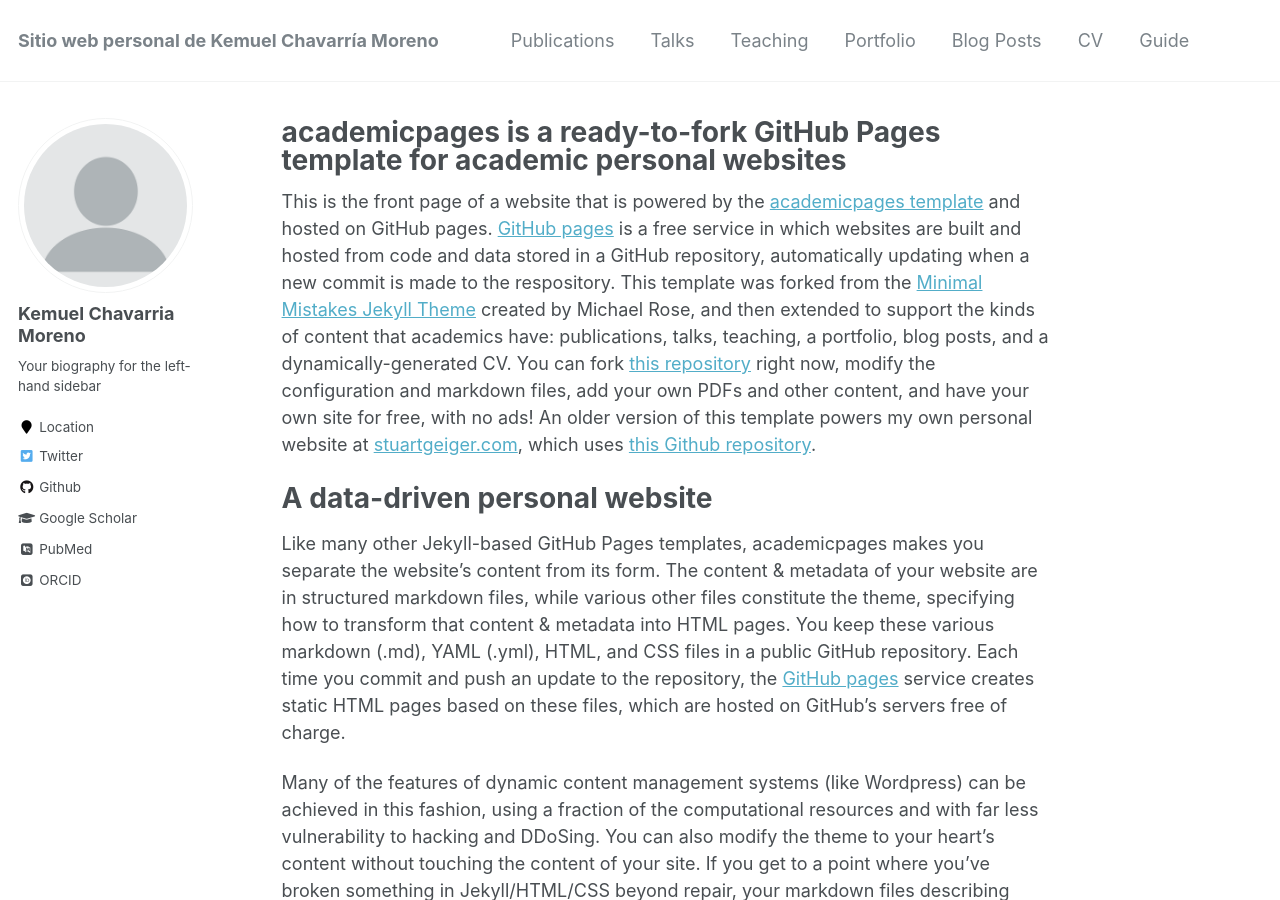
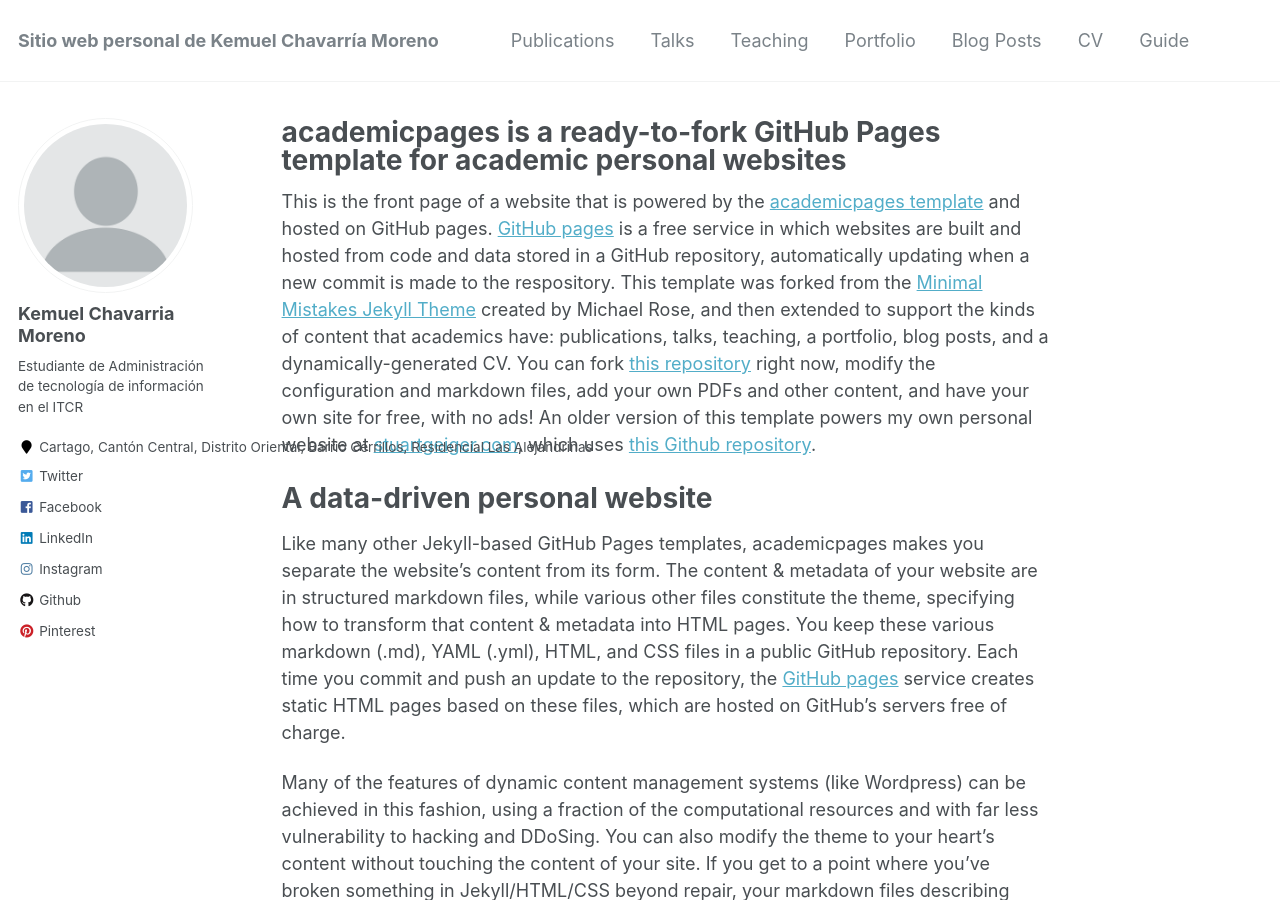
Before and after one commit to KemsCh05/KemsCh05.github.io, a Jekyll site: the page built from _pages/about.md, in a window 1280 px wide and 900 px high. Built offline with Jekyll 4.4.1, drawn with Linux system fonts in a browser that asks for light colours; some web fonts are replaced; part of the change alters nothing that is shown.

Commit message:
Update _config.yml

```diff
--- a/_config.yml
+++ b/_config.yml
@@ -82,11 +82,11 @@ analytics:
 author:
   name             : "Kemuel Chavarria Moreno"
   avatar           : "profile.png"
-  bio              : "Your biography for the left-hand sidebar"
-  location         : "Location"
+  bio              : "Estudiante de Administración de tecnología de información en el ITCR"
+  location         : "Cartago, Cantón Central, Distrito Oriental, Barrio Cerrillos, Residencial Las Alejandrinas"
   employer         :
-  pubmed           : "https://www.ncbi.nlm.nih.gov/pubmed/?term=john+snow"
-  googlescholar    : "http://yourfullgooglescholarurl.com"
+  pubmed           :
+  googlescholar    :
   email            :
   researchgate     :  # example: "https://www.researchgate.net/profile/yourprofile"
   uri              :
@@ -94,22 +94,22 @@ author:
   codepen          :
   dribbble         :
   flickr           :
-  facebook         :
+  facebook         : "kemuel.chavarria"
   foursquare       :
-  github           : "academicpages"
+  github           : "KemsCh05"
   google_plus      :
   keybase          :
-  instagram        :
+  instagram        : "kachvm_05"
   impactstory      : #"https://profiles.impactstory.org/u/xxxx-xxxx-xxxx-xxxx"
   lastfm           :
-  linkedin         :
-  orcid            : "http://orcid.org/yourorcidurl"
-  pinterest        :
+  linkedin         : "kemuel-abiel-chavarría-moreno-5b57201a5"
+  orcid            :
+  pinterest        : "kemuel_2000"
   soundcloud       :
   stackoverflow    : # http://stackoverflow.com/users/123456/username
   steam            :
   tumblr           :
-  twitter          : "replacethistwitterhandle"
+  twitter          : "KaChvM_05"
   vine             :
   weibo            :
   xing             :
```
